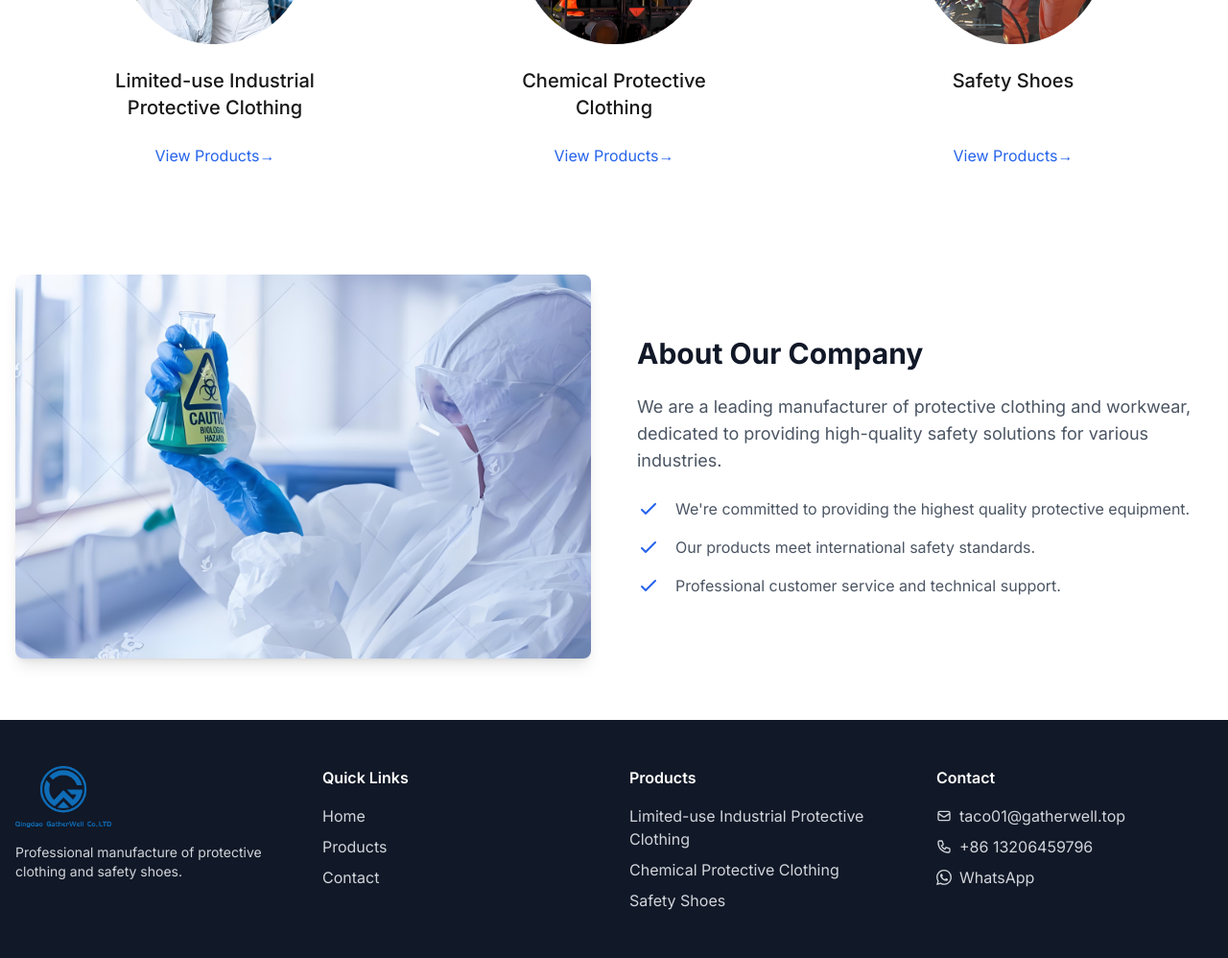
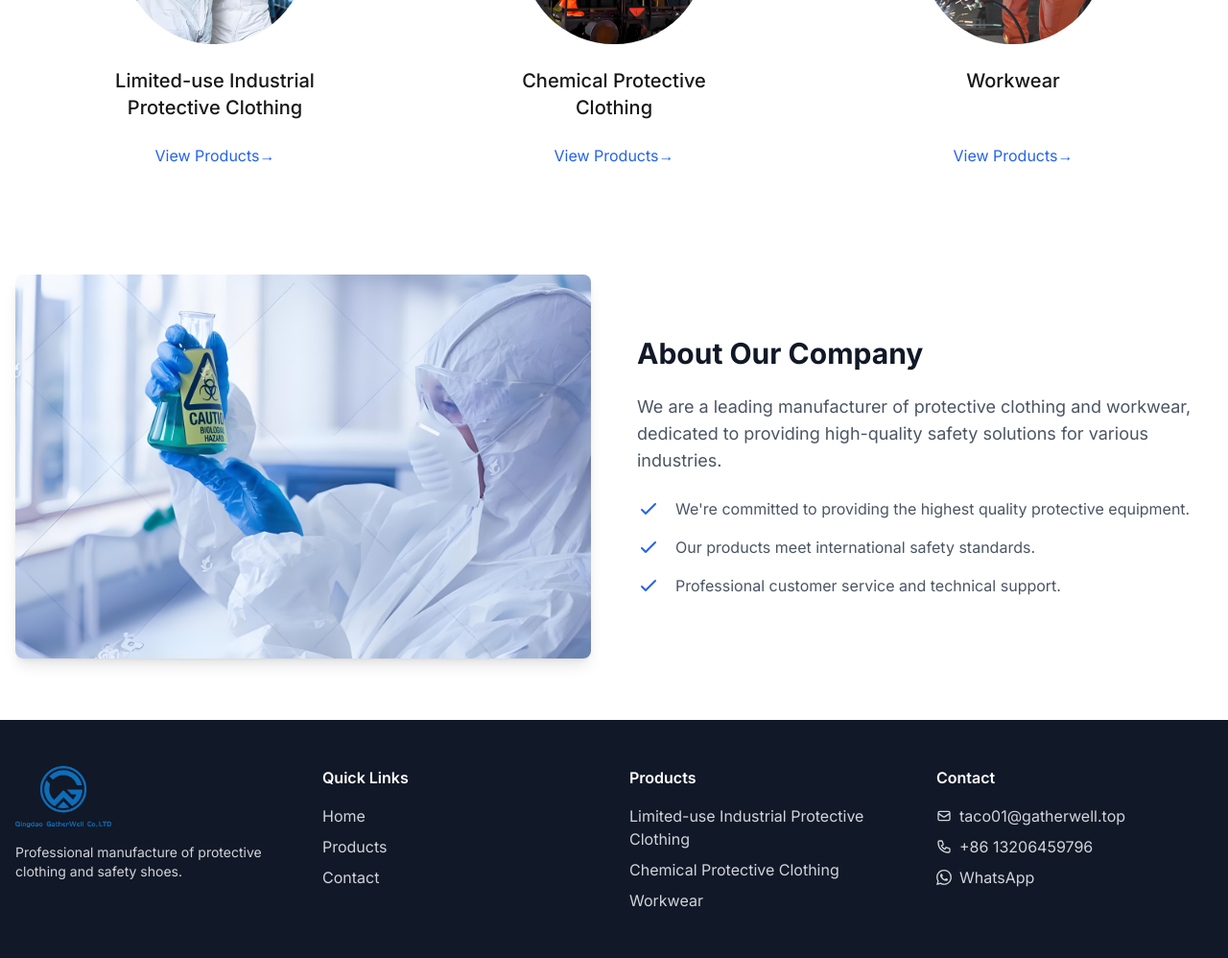
Before and after one commit to ltwlp/gw_web, a Next.js app: page / in a window 1280 px wide. Shown: the part 942-1940 px from the top of the page at 96% size. Built offline with nearby package versions, Linux system fonts and the light colour scheme.

Commit message:
chore: revert Safety Shoes back to Workwear

```diff
--- a/src/components/layout/Footer.tsx
+++ b/src/components/layout/Footer.tsx
@@ -66,10 +66,10 @@ export default function Footer() {
               </li>
               <li>
                 <Link
-                  href="/products?category=safety-shoes"
+                  href="/products?category=workwear"
                   className="hover:text-white transition-colors"
                 >
-                  Safety Shoes
+                  Workwear
                 </Link>
               </li>
             </ul>
--- a/src/components/ui/CategoryGrid.tsx
+++ b/src/components/ui/CategoryGrid.tsx
@@ -21,10 +21,10 @@ const categories = [
   },
   {
     id: 3,
-    name: 'Safety Shoes',
-    displayName: 'Safety Shoes',
+    name: 'Workwear',
+    displayName: 'Workwear',
     image: '/images/categories/workwear.png',
-    link: '/products?category=safety-shoes'
+    link: '/products?category=workwear'
   }
 ];
 
```
